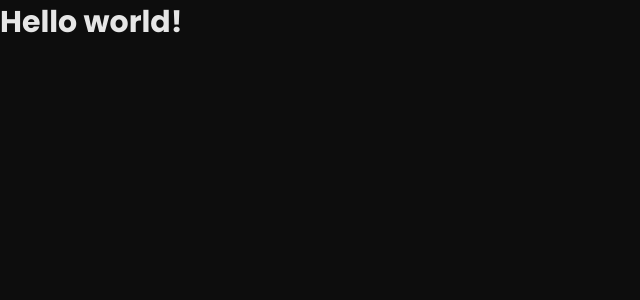
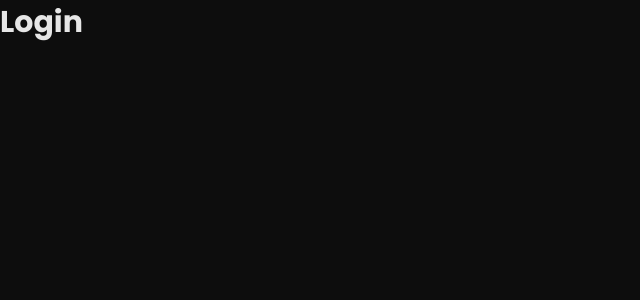
Before and after one commit to gbelther/gbfoods-backoffice, a React (Create React App) app: page /login in a window 1280 px wide. Shown: the top 300 px of the page, without its empty margins (0-640 px from the left). Built offline with nearby package versions, Linux system fonts and the light colour scheme.

Commit message:
chore: configuração das rotas

```diff
--- a/src/App.tsx
+++ b/src/App.tsx
@@ -1,9 +1,7 @@
+import Routes from "./routes";
+
 function App() {
-  return (
-    <div>
-      <h1>Hello world!</h1>
-    </div>
-  );
+  return <Routes />;
 }
 
 export default App;
--- /dev/null
+++ b/src/routes/index.tsx
@@ -0,0 +1,19 @@
+import {
+  BrowserRouter,
+  Routes as RoutesContainer,
+  Route,
+} from "react-router-dom";
+
+import { Login } from "../views";
+
+const Routes = () => {
+  return (
+    <BrowserRouter>
+      <RoutesContainer>
+        <Route path="login" element={<Login />} />
+      </RoutesContainer>
+    </BrowserRouter>
+  );
+};
+
+export default Routes;
--- /dev/null
+++ b/src/views/Login/Login.tsx
@@ -0,0 +1,9 @@
+const Login = () => {
+  return (
+    <div>
+      <h1>Login</h1>
+    </div>
+  );
+};
+
+export default Login;
--- /dev/null
+++ b/src/views/Login/index.ts
@@ -0,0 +1 @@
+export { default } from "./Login";
--- /dev/null
+++ b/src/views/index.ts
@@ -0,0 +1 @@
+export { default as Login } from "./Login";
```
